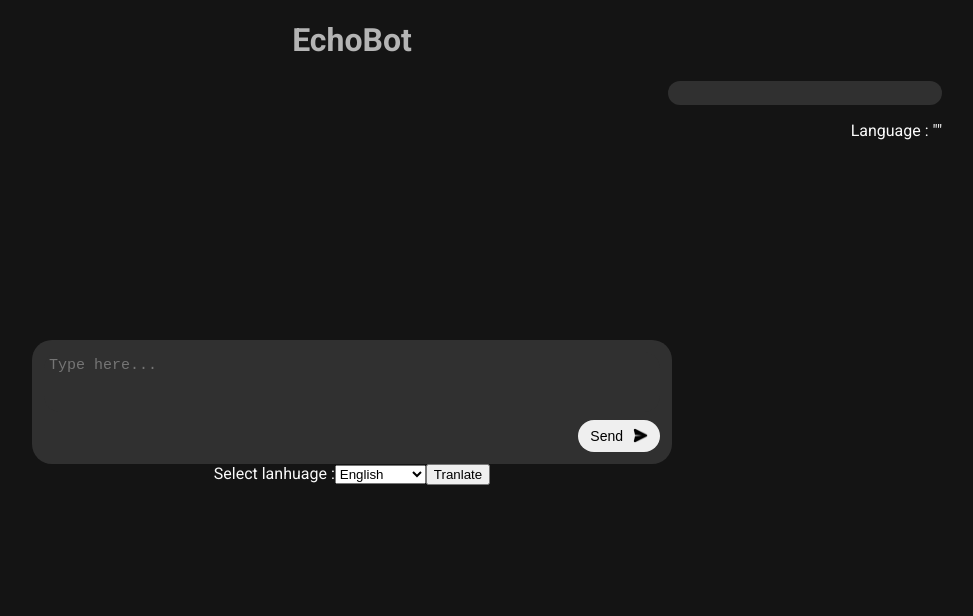
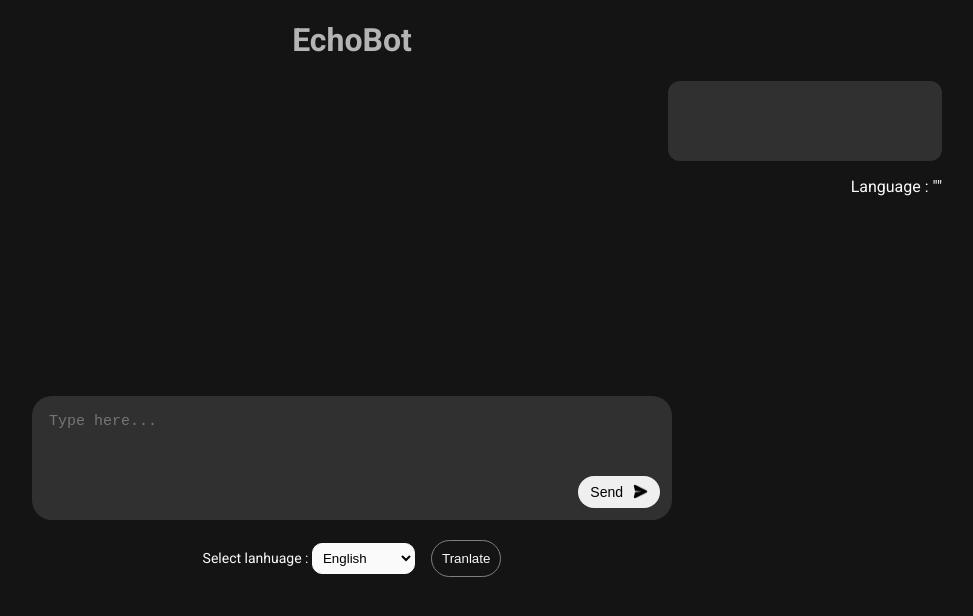
Before and after one commit to DavidMartinYusufu/HNG12--AI-PoweredTextProcessingInterface-Stage3, a React (Vite) app: page / in a window 1280 px wide. Shown: the top 616 px of the page, without its empty margins (288-1261 px from the left). Built offline with nearby package versions, Linux system fonts and the light colour scheme.

Commit message:
added more ui design

```diff
--- a/src/components/Home.css
+++ b/src/components/Home.css
@@ -8,7 +8,7 @@ h1 {
   display: flex;
   /* align-self: end; */
   justify-content: end;
-  /* min-height: 200px; */
+  min-height: 80px;
   color: #fafafa;
 }
 
@@ -81,6 +81,7 @@ h1 {
   /* border: 1px solid red; */
   position: sticky;
   /* z-index: 9999;  */
+  margin-bottom: 40px;
 }
 
 @media (min-width: 40em) {
@@ -145,7 +146,52 @@ h1 {
   height: 15px;
 }
 
+.language-section {
+  margin-bottom: 20px;
+}
+
+@media (min-width: 40em) {
+  .language-section {
+    margin-top: 20px;
+  }
+}
+
+.language-ctn {
+  display: flex;
+  justify-content: center;
+  align-items: center;
+  gap: 16px;
+}
 
 label {
   color: #fafafa;
+  font-size: 14px;
 }
+
+.translate-btn {
+  background: none;
+  color: #fafafa;
+  border: 1px solid grey;
+  padding: 10px;
+  border-radius: 20px;
+  cursor: pointer;
+}
+
+.translate-btn:hover {
+  background: #fafafa;
+  color: rgb(102, 100, 100);
+  border-radius: 20px;
+  cursor: pointer;
+}
+
+.select{
+  background: #fafafa;
+  padding: 6px;
+  border-radius: 10px;
+  border: 1px solid #fafafa;
+  cursor: pointer;
+}
+
+.select:focus {
+  border: 1px solid rgb(117, 117, 241);
+}
--- a/src/components/Home.jsx
+++ b/src/components/Home.jsx
@@ -59,7 +59,7 @@ const Home = () => {
       try {
         const translatorCapabilities = await self.ai.translator.capabilities();
         let availTranslateLanguage =
-          translatorCapabilities.languagePairAvailable("en", "fr");
+          translatorCapabilities.languagePairAvailable(`${langType}`,`${selectLang}`);
         console.log(availTranslateLanguage);
 
         let translator;
@@ -78,8 +78,8 @@ const Home = () => {
           console.log("lang not avialable");
         } else if (availTranslateLanguage == "after-download") {
           translator = await self.ai.translator.create({
-            sourceLanguage: "en",
-            targetLanguage: "fr",
+            sourceLanguage: `${langType}`,
+            targetLanguage: `${selectLang}`,
             monitor(m) {
               m.addEventListener("downloadprogress", (e) => {
                 console.log(`Downloaded ${e.loaded} of ${e.total} bytes.`);
@@ -142,8 +142,8 @@ const Home = () => {
               <p className="lang-detector">Language : "{langType}"</p>
             )}
           </section>
+
           <div className="summary-box">{translated}</div>
-
           <section className="second-section">
             <form
               action=""
@@ -167,14 +167,15 @@ const Home = () => {
                 </button>
               </div>
             </form>
-            <section>
-              <div>
+            <section className="language-section">
+              <div className="language-ctn">
                 <label>
-                  Select lanhuage :
+                  Select lanhuage :{" "}
                   <select
                     name="selectlanguage"
                     id=""
                     value={selectLang}
+                    className="select"
                     onChange={(e) => setSelectLang(e.target.value)}
                   >
                     <option value="en">English</option>
@@ -186,7 +187,9 @@ const Home = () => {
                   </select>
                 </label>
 
-                <button onClick={tranlation}>Tranlate</button>
+                <button className="translate-btn" onClick={tranlation}>
+                  Tranlate
+                </button>
               </div>
             </section>
           </section>
```
